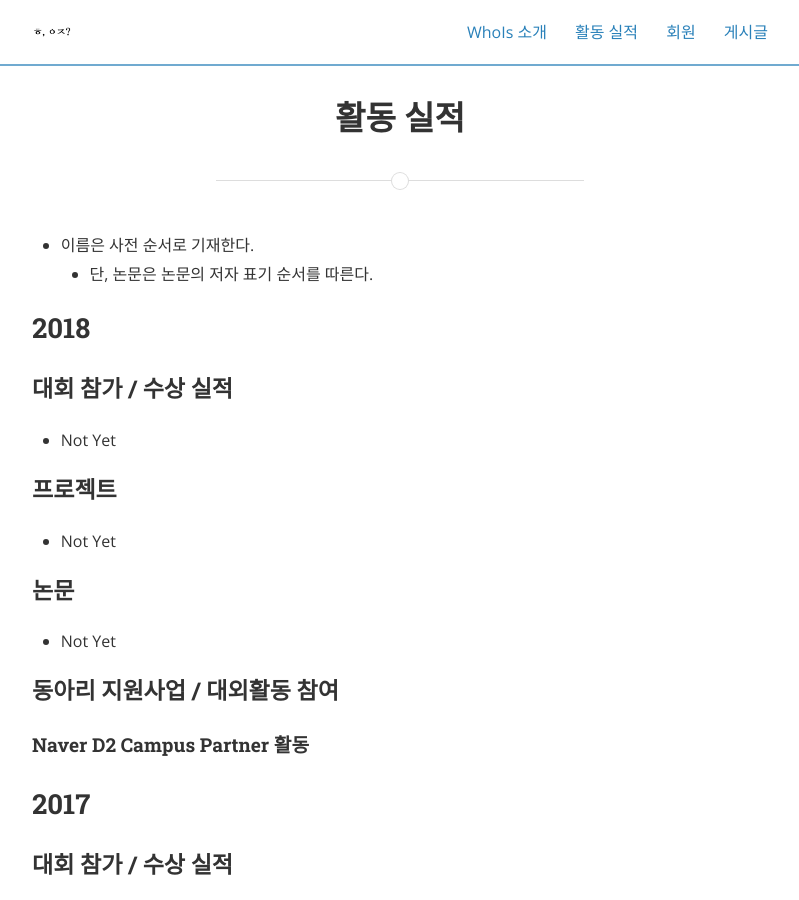
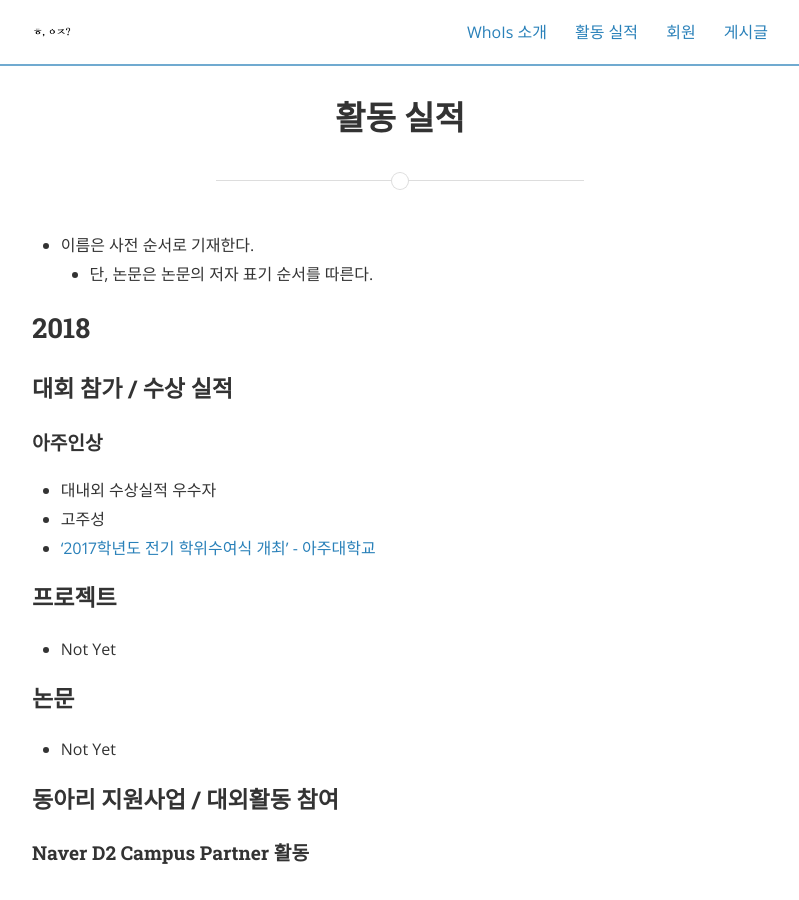
Before and after one commit to ajou-whois/ajou-whois.github.io, a Jekyll site: the page built from achievement.md, in a window 1280 px wide and 900 px high. Shown: the whole window, without its empty margins (240-1039 px from the left). Built offline with Jekyll 4.4.1, drawn with Linux system fonts in a browser that asks for light colours; nearby versions of some CDN libraries.

Commit message:
Add Achievement

```diff
--- a/achievement.md
+++ b/achievement.md
@@ -11,7 +11,11 @@ permalink: /achievement/
 
 ### 대회 참가 / 수상 실적
 
-* Not Yet
+#### 아주인상
+
+* 대내외 수상실적 우수자
+* 고주성
+* ['2017학년도 전기 학위수여식 개최' - 아주대학교](http://www.ajou.ac.kr/new/ajou/news.jsp?mode=view&article_no=173845)
 
 ### 프로젝트
 
```
